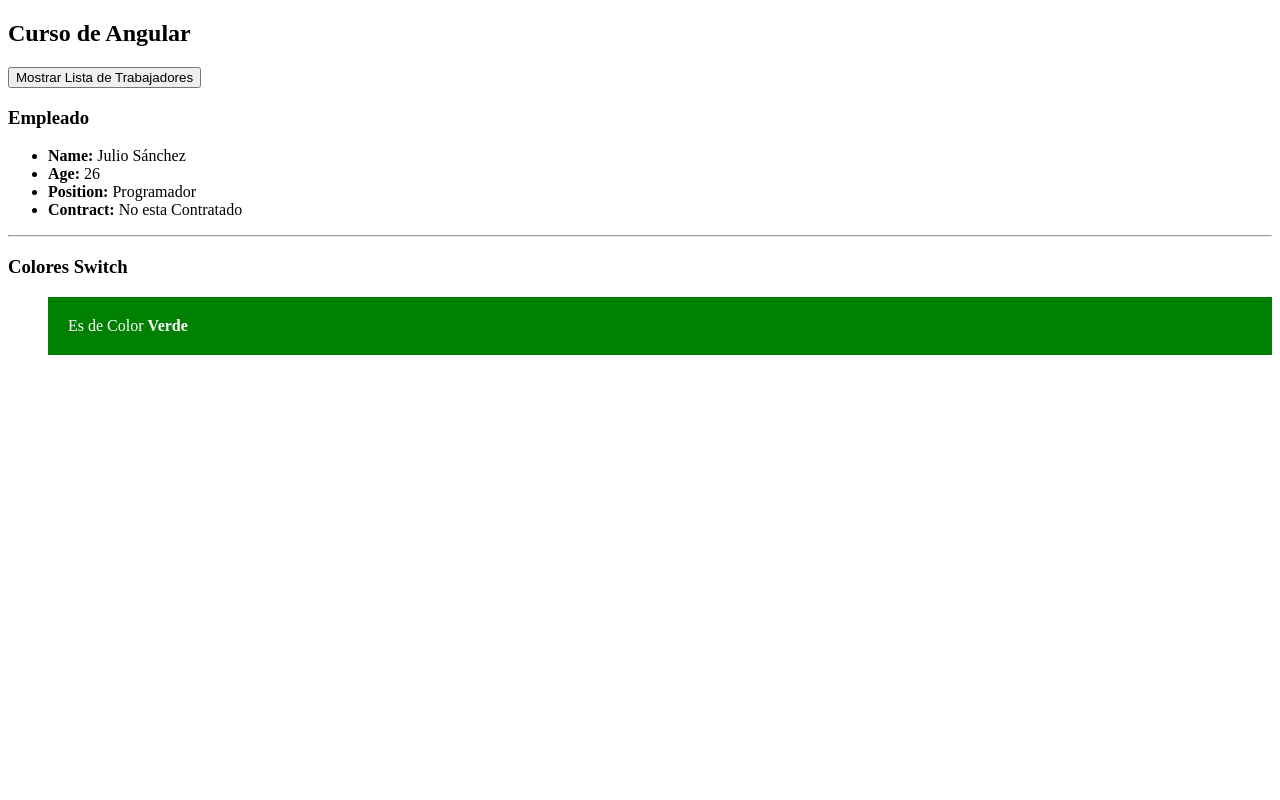
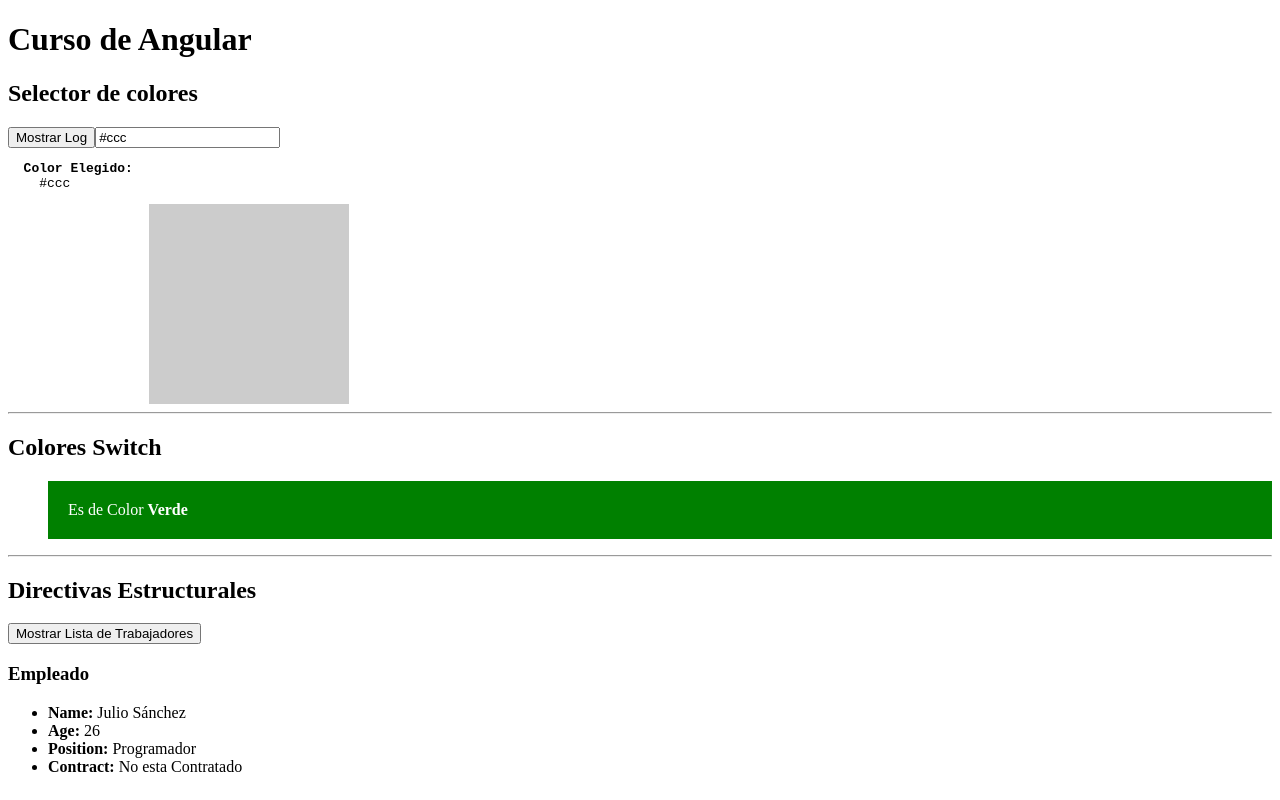
Before and after one commit to JUNIOR-SANCHEZ/Angular, an Angular app: page / in a window 1280 px wide. Built offline with nearby package versions, Linux system fonts and the light colour scheme.

Commit message:
udemy  Two way data-binding

```diff
--- a/src/app/app.module.ts
+++ b/src/app/app.module.ts
@@ -1,6 +1,6 @@
 import { BrowserModule } from '@angular/platform-browser';
 import { NgModule } from '@angular/core';
-
+import { FormsModule } from '@angular/forms'
 
 import { AppComponent } from './app.component';
 import { EmpleadoComponent } from './empleado/empleado.component';
@@ -10,9 +10,11 @@ import { EmpleadoComponent } from './empleado/empleado.component';
   declarations: [
     AppComponent,
     EmpleadoComponent
+
   ],
   imports: [
-    BrowserModule
+    BrowserModule,
+    FormsModule
   ],
   providers: [],
   bootstrap: [AppComponent]
--- a/src/app/empleado/empleado.component.html
+++ b/src/app/empleado/empleado.component.html
@@ -1,4 +1,50 @@
-<h2>{{title}}</h2>
+
+<h1>{{title}}</h1>
+<h2>Selector de colores</h2>
+<button (click)="logColorSelected()">Mostrar Log</button>
+<input type="text" [(ngModel)]="colorSelected"/>
+<pre>
+  <strong>Color Elegido: </strong>
+    {{colorSelected}}
+</pre>
+<div [ngStyle]="{
+  'background':colorSelected,
+  'width':'200px',
+  'height':'200px',
+  'float':'right',
+  'margin-right':'73%'
+}"></div>
+<div style="clear: both;"></div>
+<hr>
+<h2>Colores Switch</h2>
+<ul [ngSwitch]="color">
+  <li *ngSwitchCase="'red'" [ngStyle]="{
+    'background':color,
+    'color':'white',
+    'padding':'20px'
+  }">
+    Es de color
+    <strong>Rojo</strong>
+  </li>
+  <li *ngSwitchCase="'green'" [ngStyle]="{
+    'background': color,
+    'color': 'white',
+    'padding':'20px'
+  }">
+    Es de Color
+    <strong>Verde</strong>
+  </li>
+  <li *ngSwitchCase="'blue'" [ngStyle]="{
+    'background': color,
+    'color': 'white',
+    'padding':'20px'
+  }">
+    Es de Color
+    <strong>Azul</strong>
+  </li>
+</ul>
+<hr>
+<h2>Directivas Estructurales</h2>
 <button (click)="changeWorker(externalWorker=!externalWorker)">{{externalWorker ? 'Mostrar Lista de Trabajadores' : 'Mostrar Empleado'}}</button>
 <div *ngIf="externalWorker == true">
   <h3>Empleado</h3>
@@ -27,31 +73,3 @@
       <strong>Contract: </strong>{{worker.hired ? 'Contratado' : 'No esta contratado'}}</li>
   </ul>
 </div>
-<hr>
-<h3>Colores Switch</h3>
-<ul [ngSwitch]="color">
-  <li *ngSwitchCase="'red'" [ngStyle]="{
-    'background':color,
-    'color':'white',
-    'padding':'20px'
-  }">
-    Es de color
-    <strong>Rojo</strong>
-  </li>
-  <li *ngSwitchCase="'green'" [ngStyle]="{
-    'background': color,
-    'color': 'white',
-    'padding':'20px'
-  }">
-    Es de Color
-    <strong>Verde</strong>
-  </li>
-  <li *ngSwitchCase="'blue'" [ngStyle]="{
-    'background': color,
-    'color': 'white',
-    'padding':'20px'
-  }">
-    Es de Color
-    <strong>Azul</strong>
-  </li>
-</ul>
--- a/src/app/empleado/empleado.component.ts
+++ b/src/app/empleado/empleado.component.ts
@@ -11,6 +11,7 @@ export class EmpleadoComponent implements OnInit {
   public workers:Array<Employee>;
   public externalWorker:boolean;
   public color:string;
+  public colorSelected:string;
   constructor() {
     this.title = "Curso de Angular";
     this.employee = new Employee("Julio Sánchez",26,"Programador",false);
@@ -22,6 +23,7 @@ export class EmpleadoComponent implements OnInit {
     ];
     this.externalWorker = true;
     this.color = "green";
+    this.colorSelected = "#ccc";
    }
 
   ngOnInit() {
@@ -29,5 +31,8 @@ export class EmpleadoComponent implements OnInit {
   changeExternal(value){
     this.externalWorker = value;
   };
+  logColorSelected(){
+    console.log(this.colorSelected);
+  };
 
 }
```
